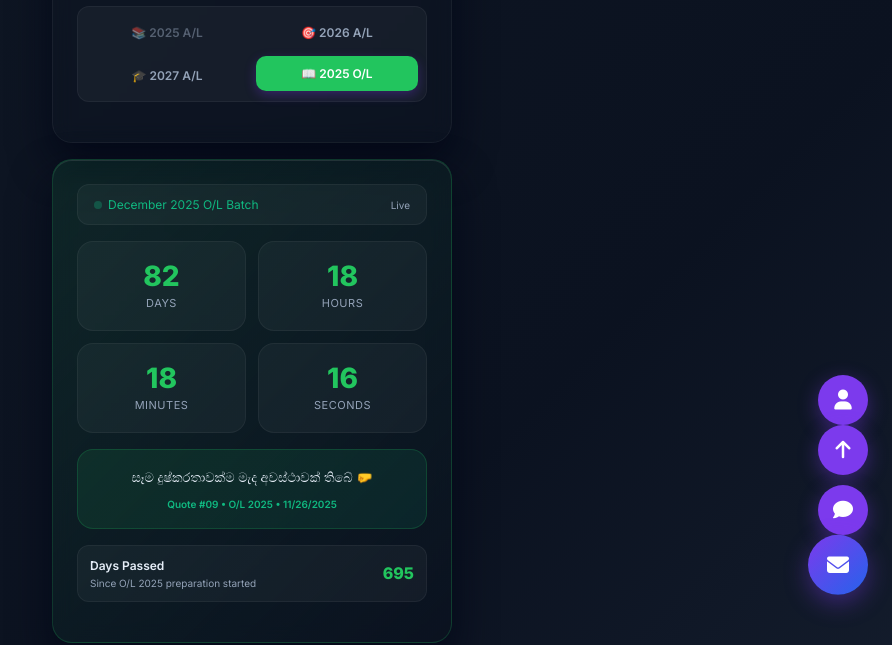
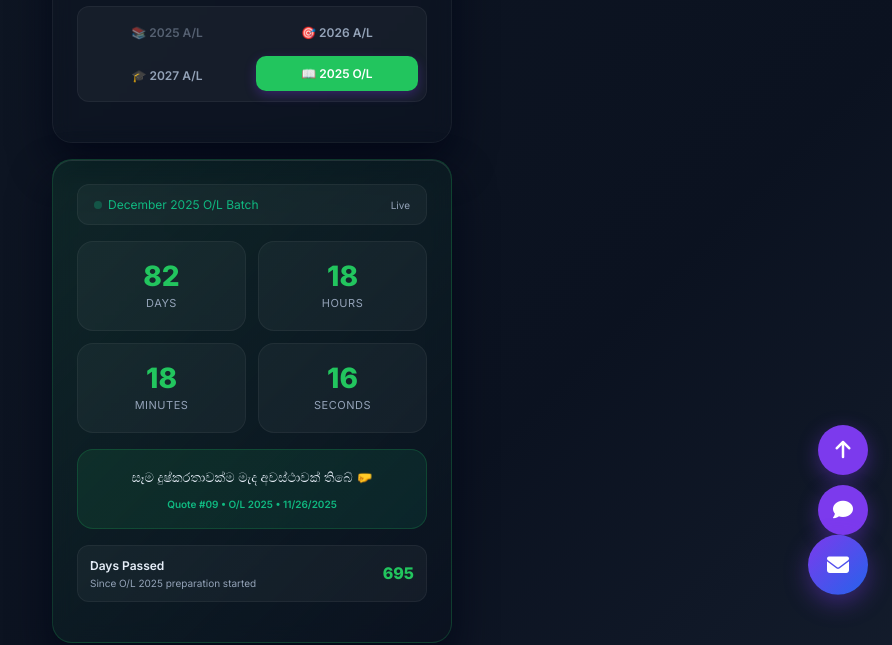
Before and after one commit to sadeepa0813/exam_count, a plain HTML site: page index.html in a window 1280 px wide. Shown: the part 175-820 px from the top of the page, without its empty margins (388-1280 px from the left). Drawn offline with nearby package versions, Linux system fonts and the light colour scheme; no server answers.

Commit message:
Update index.html

```diff
--- a/index.html
+++ b/index.html
@@ -506,9 +506,6 @@
         <i class="fas fa-arrow-up"></i>
     </button>
 
-    <button class="user-name-btn" onclick="changeUserName()">
-        <i class="fas fa-user"></i>
-    </button>
 
     <!-- Side Menu -->
     <button id="menuBtn" class="menu-toggle-btn">
```
